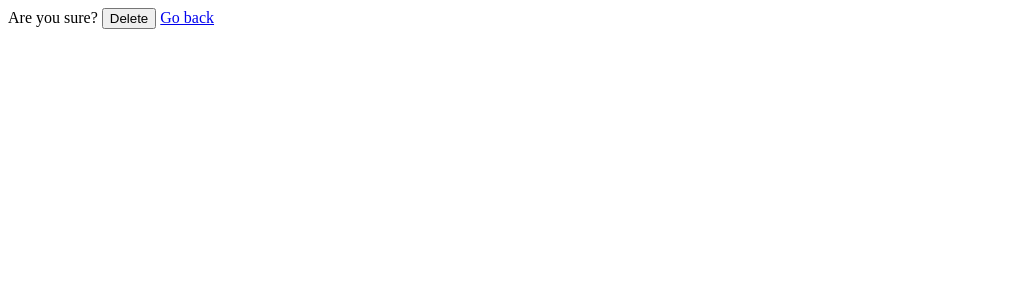
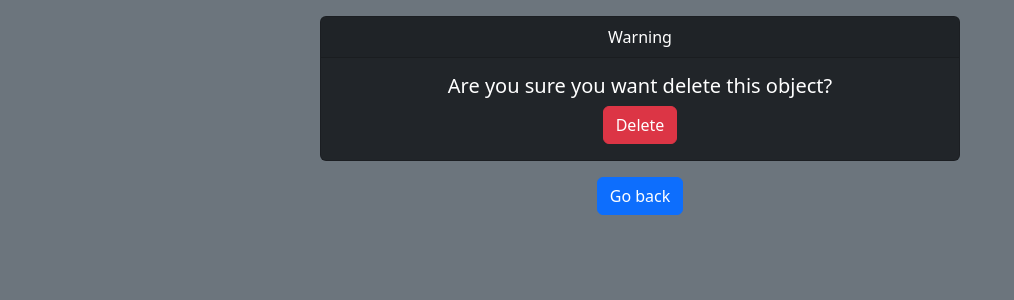
Before and after one commit to Gabriel-Konarski/Django-To_Do_lists, a Django app: page /delete-list/8/ in a window 1280 px wide. Shown: the top 300 px of the page, without its empty margins (0-1014 px from the left). Run offline with Django 4.2, Linux system fonts and the light colour scheme; data comes from the database, SQL or seed files in the repository.

Commit message:
changed delete template

```diff
--- a/todo/lists/templates/lists/delete.html
+++ b/todo/lists/templates/lists/delete.html
@@ -3,17 +3,31 @@
 <head>
     <meta charset="UTF-8">
     <title>Delete</title>
+
+    <!-- CSS only -->
+    <link href="https://cdn.jsdelivr.net/npm/bootstrap@5.2.3/dist/css/bootstrap.min.css" rel="stylesheet"
+          integrity="sha384-rbsA2VBKQhggwzxH7pPCaAqO46MgnOM80zW1RWuH61DGLwZJEdK2Kadq2F9CUG65" crossorigin="anonymous">
+
 </head>
-<body>
+<body class="mb-2 bg-secondary text-white">
 
-    <div class="main">
-        <form method="POST">
-            {% csrf_token%}
-            Are you sure?
-            <input type="submit" value="Delete">
-            <a href="{% url 'lists' %}">Go back</a>
-        </form>
-    </div>
+        <div class="card text-center bg-dark text-white mx-auto my-3" style="width: 40rem; ">
+            <div class="card-header">
+                Warning
+            </div>
+                <div class="card-body">
+                    <form method="POST">
+                        {% csrf_token%}
+                        <h5 class="card-title">
+                            Are you sure you want delete this object?
+                        </h5>
+                        <input type="submit" value="Delete" class="btn btn-danger">
+                    </form>
+                </div>
+                </div>
+                    <div class="container text-center mx-auto" style="margin-top: 10px;">
+                    <a href="{% url 'lists' %}" class="btn btn-primary">Go back</a>
+                    </div>
 
 </body>
 </html>
```
